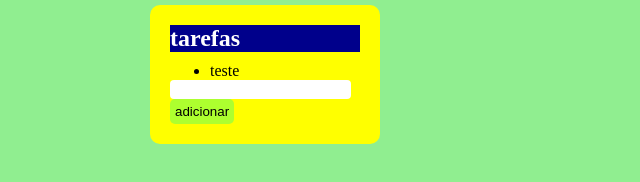
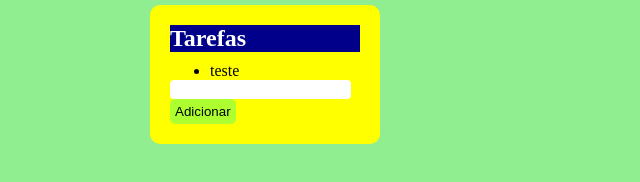
Before and after one commit to thisispedrin/desafio-da-semana-01, a plain HTML site: page index.html in a window 1280 px wide. Shown: the full height of the page, 0-640 px from the left. Drawn offline with Linux system fonts and the light colour scheme.

Commit message:
Update index.html

```diff
--- a/index.html
+++ b/index.html
@@ -55,10 +55,10 @@
 <body>
     <section>
         <div>
-    <h1>tarefas</h1>
+    <h1>Tarefas</h1>
     <ul></ul>
     <input>
-    <button onclick="add()">adicionar</button>
+    <button onclick="add()">Adicionar</button>
         </div>
     </section>
     <script>
```
